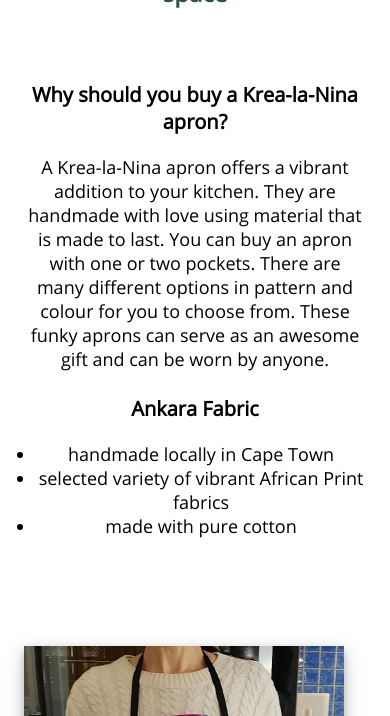
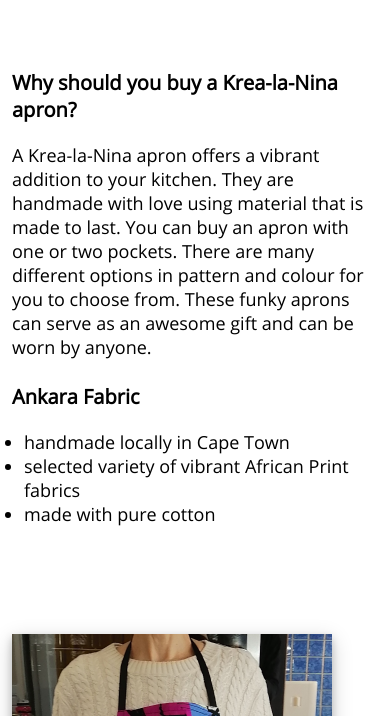
Before and after one commit to britishtable/website, a plain HTML site: page index.html in a window 390 px wide. Shown: the part 354-1070 px from the top of the page. Drawn offline with Linux system fonts and the light colour scheme.

Commit message:
Update mobile.css

```diff
--- a/styles/mobile.css
+++ b/styles/mobile.css
@@ -1,6 +1,6 @@
 body {
-  margin: 24px;
-  text-align: center;
+  margin: 12px;
+  text-align: left;
 }
 
 @font-face {
@@ -15,7 +15,6 @@ body {
 
 * {
   box-sizing: border-box;
-  text-align: center;
 }
 
 .title {
```
